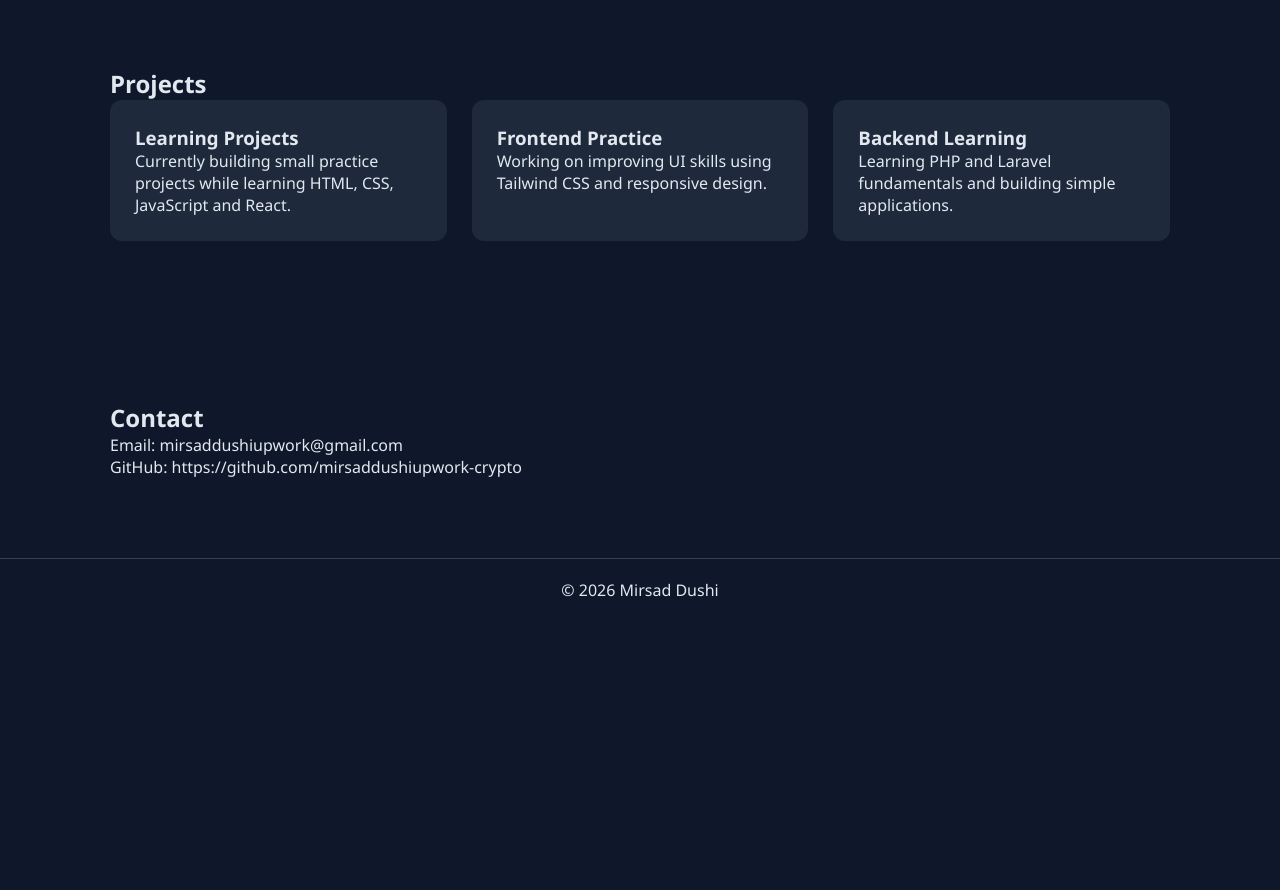
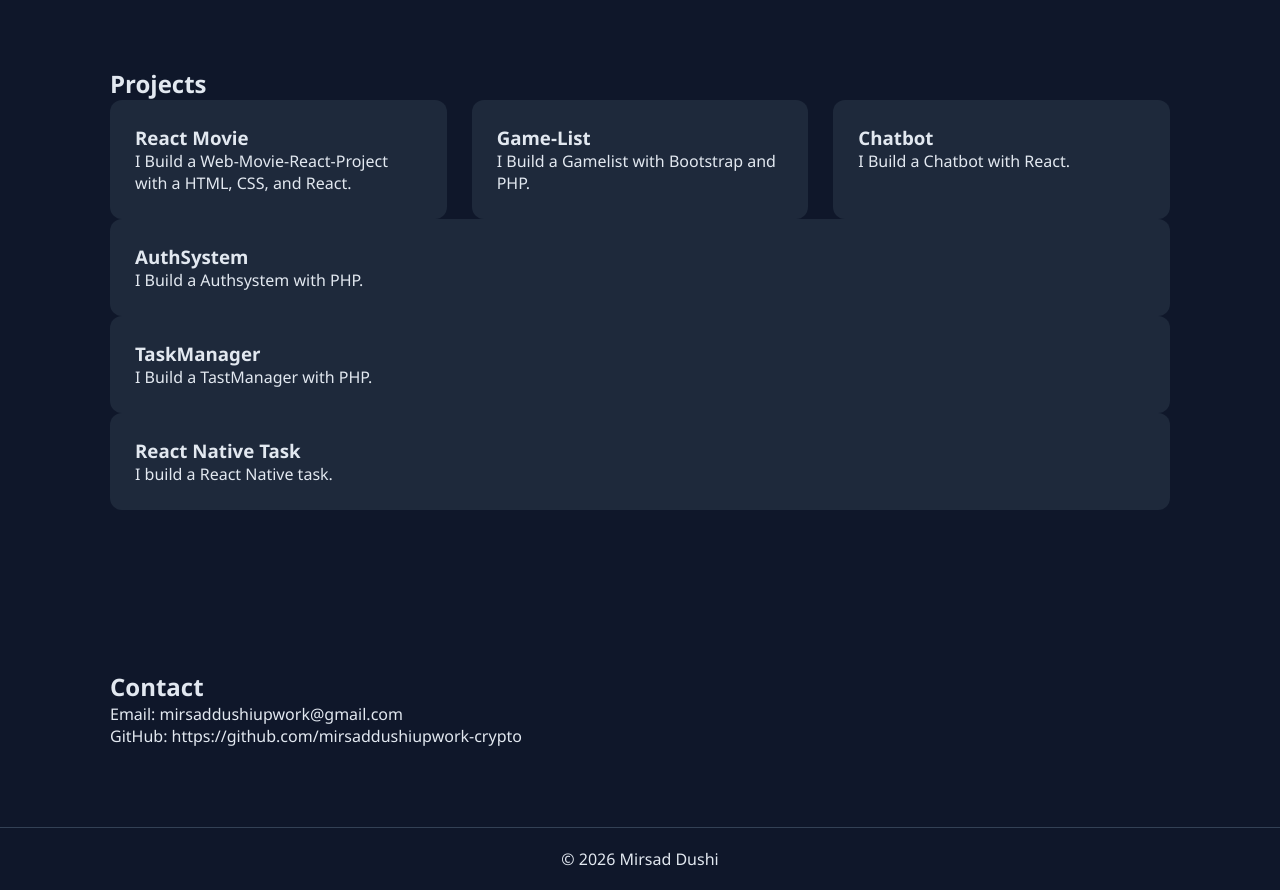
Before and after one commit to mirsaddushiupwork-crypto/Portfolio, a plain HTML site: page index.html in a window 1280 px wide. Shown: the part 980-1870 px from the top of the page. Before the commit the page ends 1601 px from the top, so only its background shows below. Drawn offline with Linux system fonts and the light colour scheme.

Commit message:
Revise project details in index.html
Updated project descriptions and added new projects in the portfolio section.

```diff
--- a/index.html
+++ b/index.html
@@ -156,16 +156,31 @@
     <h2>Projects</h2>
     <div class="projects">
       <div class="card">
-        <h3>Learning Projects</h3>
-        <p>Currently building small practice projects while learning HTML, CSS, JavaScript and React.</p>
+        <h3>React Movie</h3>
+        <p>I Build a Web-Movie-React-Project with a HTML, CSS, and React.</p>
       </div>
       <div class="card">
-        <h3>Frontend Practice</h3>
-        <p>Working on improving UI skills using Tailwind CSS and responsive design.</p>
+        <h3>Game-List</h3>
+        <p>I Build a Gamelist with Bootstrap and PHP.</p>
       </div>
       <div class="card">
-        <h3>Backend Learning</h3>
-        <p>Learning PHP and Laravel fundamentals and building simple applications.</p>
+        <h3>Chatbot</h3>
+        <p>I Build a Chatbot with React.</p>
+      </div>
+    </div>
+      <div class="card">
+        <h3>AuthSystem</h3>
+        <p>I Build a Authsystem with PHP.</p>
+      </div>
+    </div>
+      <div class="card">
+        <h3>TaskManager</h3>
+        <p>I Build a TastManager with PHP.</p>
+      </div>
+    </div>
+      <div class="card">
+        <h3>React Native Task</h3>
+        <p>I build a React Native task.</p>
       </div>
     </div>
   </section>
```
